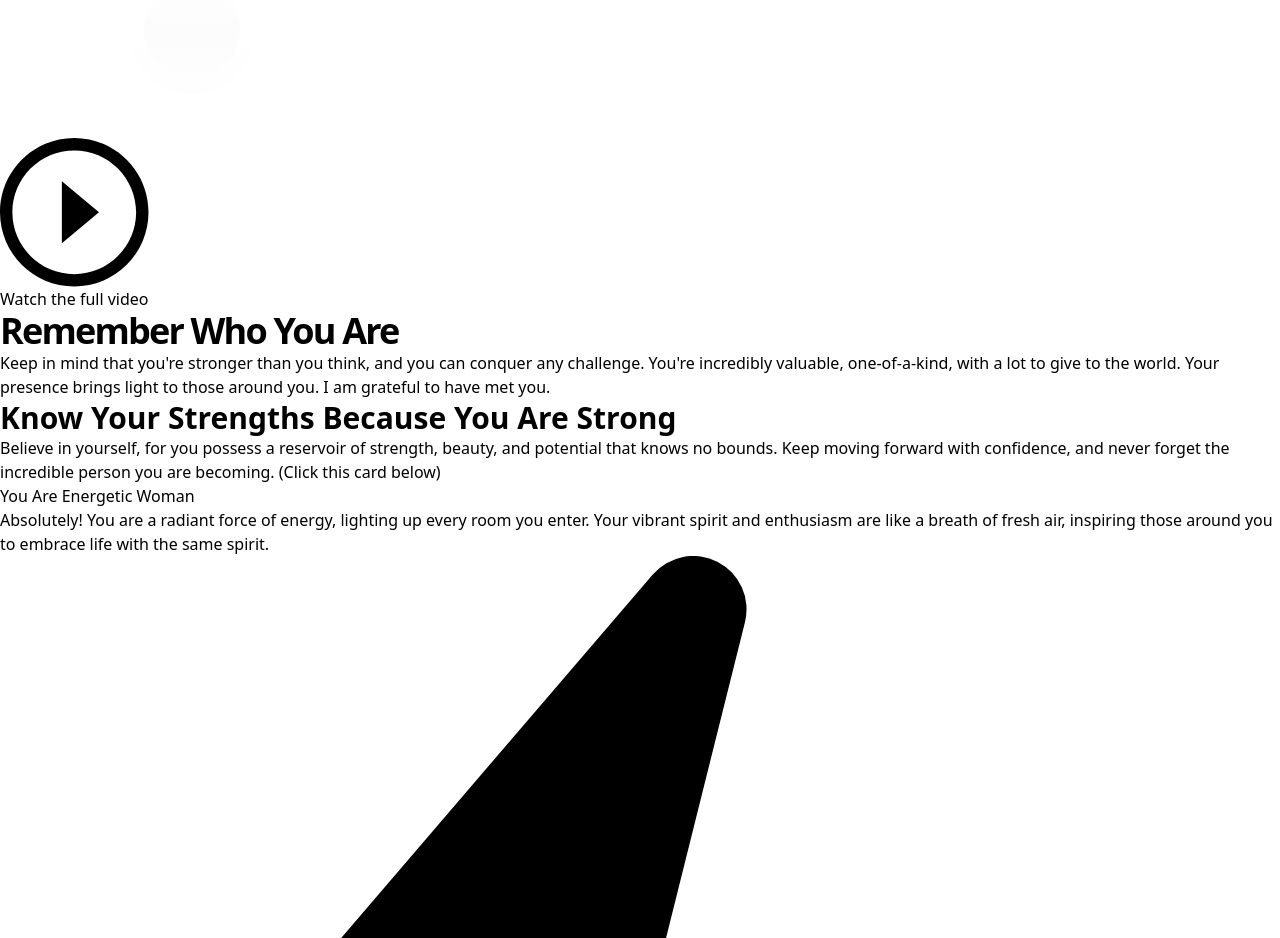
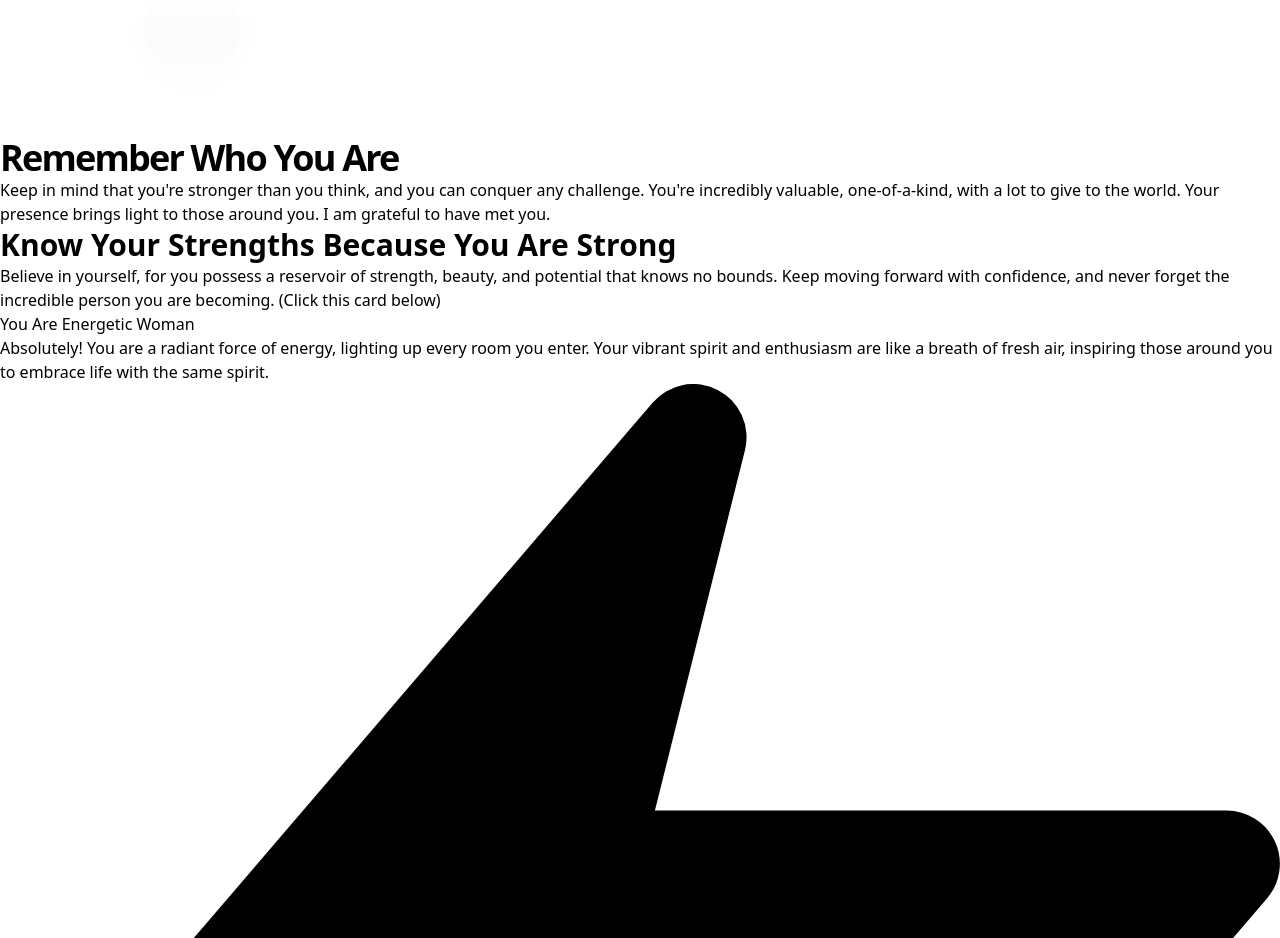
Before and after one commit to muhmmdfrd/routalise, a React (Vite) app: page / in a window 1280 px wide. Shown: the part 1040-1978 px from the top of the page. Built offline with nearby package versions, Linux system fonts and the light colour scheme.

Commit message:
remove video

```diff
--- a/src/partials/HeroHome.jsx
+++ b/src/partials/HeroHome.jsx
@@ -1,18 +1,10 @@
 import React, { useState, useRef, useEffect } from 'react';
 import Typed from 'typed.js';
 import Modal from '../utils/Modal';
-
-// import HeroImage from '../images/hero-image.png';
 import HeroImage from '../images/birthday.png';
 
 function HeroHome({ setPlay }) {
-  const [videoModalOpen, setVideoModalOpen] = useState(false);
-  const video = useRef(null);
   const typing = useRef(null);
-
-  useEffect(() => {
-    videoModalOpen ? video.current.play() : video.current.pause();
-  }, [videoModalOpen]);
 
   useEffect(() => {
     const typed = new Typed(typing.current, {
@@ -156,53 +148,7 @@ function HeroHome({ setPlay }) {
                   </g>
                 </svg>
               </div>
-              <button
-                className="absolute top-full flex items-center transform -translate-y-1/2 bg-white rounded-full font-medium group p-4 shadow-lg"
-                onClick={(e) => {
-                  e.preventDefault();
-                  e.stopPropagation();
-                  setPlay(false);
-                  setVideoModalOpen(true);
-                }}
-                aria-controls="modal"
-              >
-                <svg
-                  className="w-6 h-6 fill-current text-gray-400 group-hover:text-blue-600 flex-shrink-0"
-                  viewBox="0 0 24 24"
-                  xmlns="http://www.w3.org/2000/svg"
-                >
-                  <path d="M12 22c5.523 0 10-4.477 10-10S17.523 2 12 2 2 6.477 2 12s4.477 10 10 10zm0 2C5.373 24 0 18.627 0 12S5.373 0 12 0s12 5.373 12 12-5.373 12-12 12z" />
-                  <path d="M10 17l6-5-6-5z" />
-                </svg>
-                <span className="ml-3">Watch the full video</span>
-              </button>
             </div>
-
-            {/* Modal */}
-            <Modal
-              id="modal"
-              ariaLabel="modal-headline"
-              show={videoModalOpen}
-              handleClose={() => {
-                setPlay(true);
-                setVideoModalOpen(false);
-              }}
-            >
-              <div className="relative pb-9/16">
-                <video
-                  ref={video}
-                  className="absolute w-full h-full"
-                  width="1920"
-                  height="1080"
-                  loop
-                  autoPlay
-                  controls
-                >
-                  <source src="/videos/SampleVideo.mp4" type="video/mp4" />
-                  Your browser does not support the video tag.
-                </video>
-              </div>
-            </Modal>
           </div>
         </div>
       </div>
```
